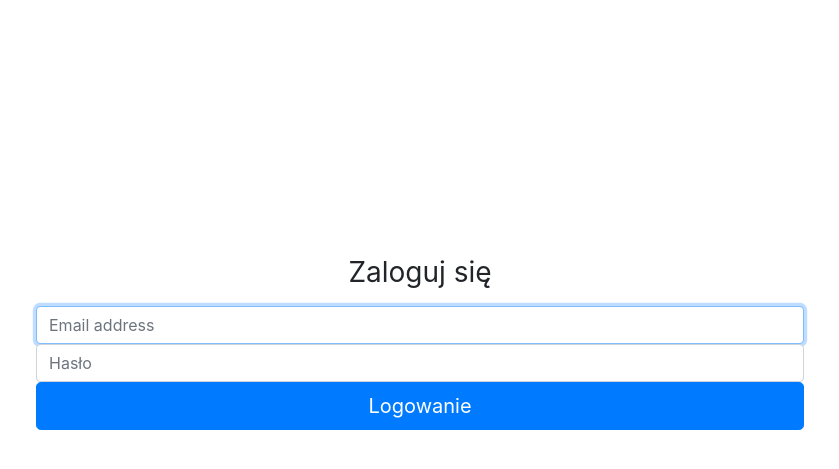
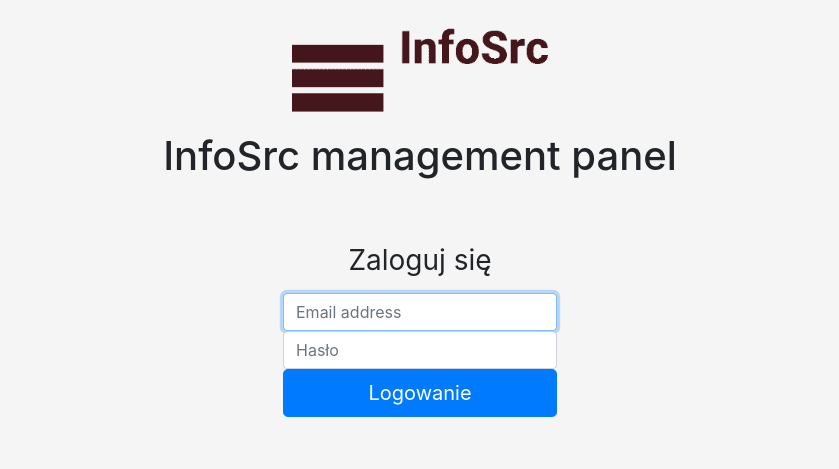
Before and after one commit to koszaleq/twai-zal-2020, a Django app: page /accounts/login/ in a window 1280 px wide. Shown: the top 469 px of the page, without its empty margins (220-1059 px from the left). Run offline with Django 3.2, Linux system fonts and the light colour scheme; some libraries are stand-ins or nearby versions.

Commit message:
last changes

```diff
--- a/bootstrap/css/style.css
+++ b/bootstrap/css/style.css
@@ -17,7 +17,11 @@
 }
 
 .login {
-    margin:20%;
+    display:flex;
+    justify-content: center;
+    text-align: center;
+    margin:5%;
+
 }
 
 .container-art {
@@ -32,6 +36,7 @@
 
 .nav {
     border: solid grey 1px;
+    text-align: center;
 }
 
 .article {
--- a/templates/homepage.html
+++ b/templates/homepage.html
@@ -13,6 +13,7 @@
             <h1>Portal informacyjny</h1>
         </div>
         <div class="text-center">Tematy:</div><br>
+        <div></div>
         <nav class="nav justify-content-center">
             {% for topic in topics %}
             <a class="nav-link active" href="{% url 'homePageByTopic' topic.id %}">{{topic.name}}</a>
--- a/templates/registration/login.html
+++ b/templates/registration/login.html
@@ -6,8 +6,10 @@
         <link rel="stylesheet" href="{% static 'css/bootstrap.min.css' %}">
         <link rel="stylesheet" href="{% static 'css/bootstrap.css' %}">
     </head>
-    <body class="text-center"></body>
-    <div class="login">
+    <body class="text-center page"></body>
+    <img id="error-img" src="{% static 'media/logo_transparent.png'%}">
+    <h1>InfoSrc management panel</h1>
+    <div class="login text-center">
     <form class="form-signin"method="POST">
         {% csrf_token %}
         <h1 class="h3 mb-3 font-weight-normal">Zaloguj się</h1>
```
Also changed, not shown: templates/404.html (+9 -3 lines), db.sqlite3.
